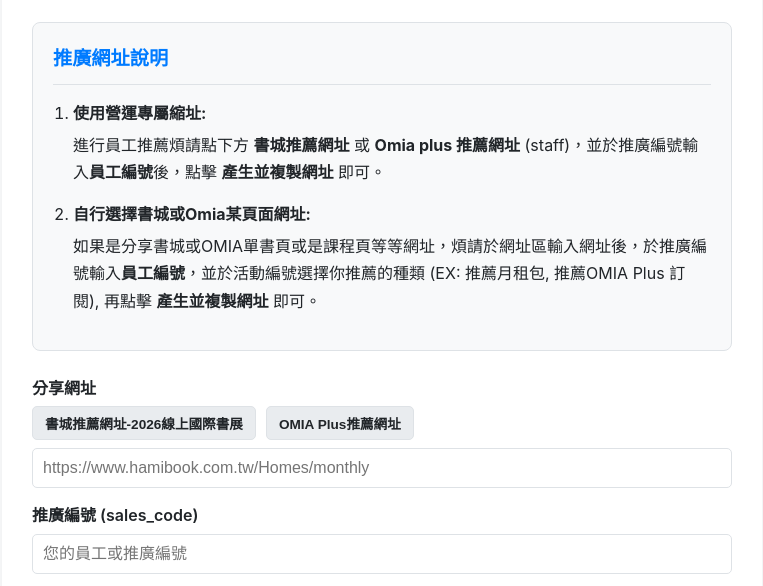
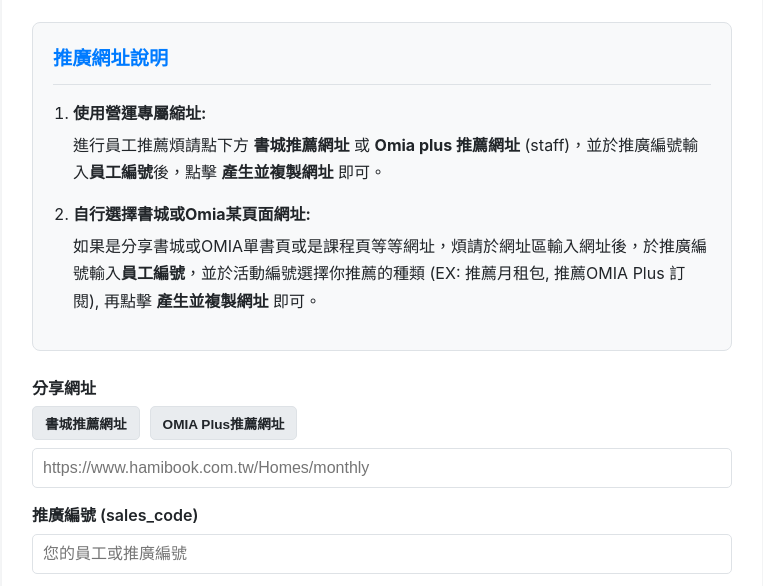
Before and after one commit to ts01000884/SheTool, a plain HTML site: page url-generator/index.html in a window 1280 px wide. Shown: the part 146-732 px from the top of the page, without its empty margins (258-1021 px from the left). Drawn offline with Linux system fonts and the light colour scheme.

Commit message:
更新預設網址按鈕的顯示文字，簡化為「書城推薦網址」

```diff
--- a/url-generator/index.html
+++ b/url-generator/index.html
@@ -36,7 +36,7 @@
                 <div class="form-group">
                     <label for="target-url">分享網址</label>
                     <div class="preset-urls">
-                        <button type="button" class="preset-url-btn" data-url="https://hamibook.tw/staff/">書城推薦網址-2026線上國際書展</button>
+                        <button type="button" class="preset-url-btn" data-url="https://hamibook.tw/staff/">書城推薦網址</button>
                         <button type="button" class="preset-url-btn" data-url="https://omia.tw/staff/">OMIA Plus推薦網址</button>
                     </div>
                     <input type="url" id="target-url" placeholder="https://www.hamibook.com.tw/Homes/monthly" required>
```
